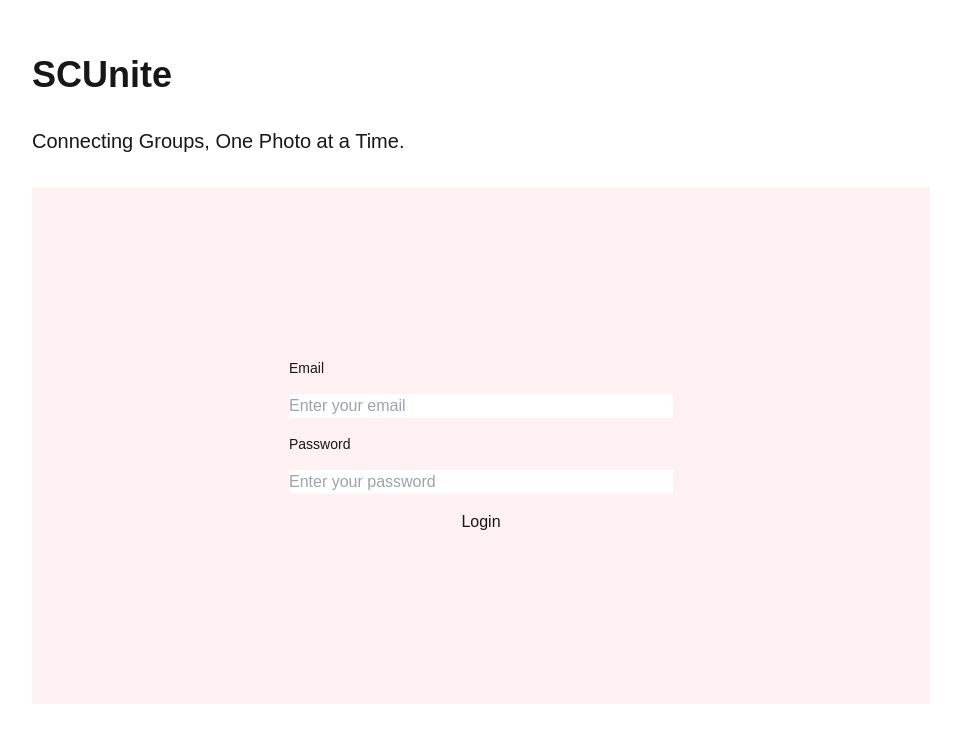
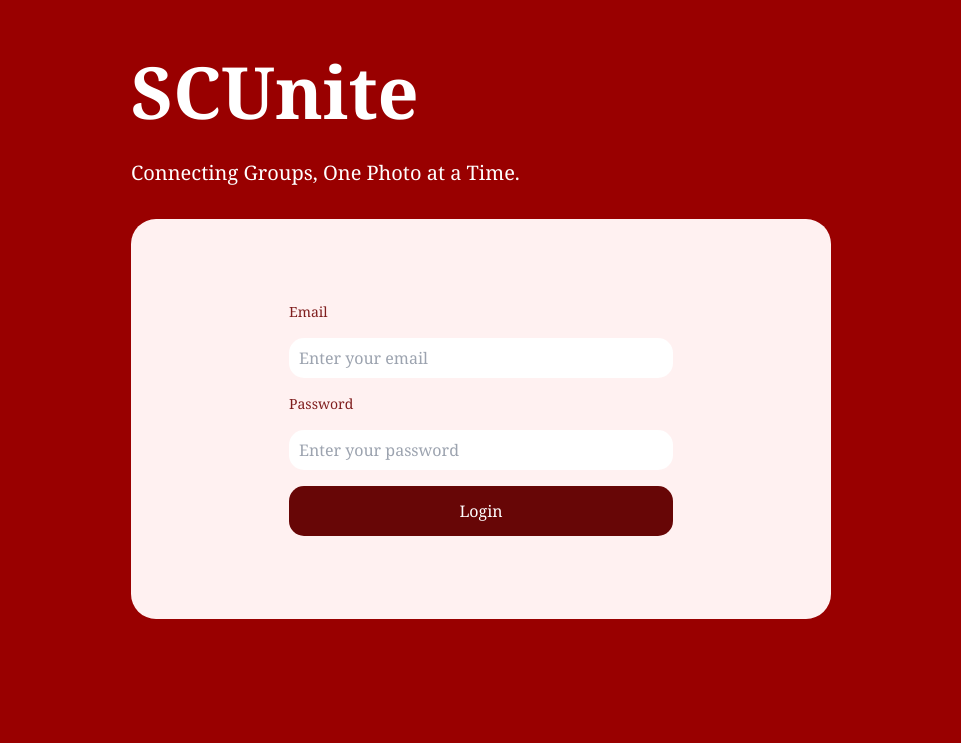
Before and after one commit to sage31/INRIX-AWS-Hackathon, a Next.js app in the folder inrix-aws-hackathon/: page / in a window 1280 px wide. Shown: the part 109-852 px from the top of the page, without its empty margins (159-1120 px from the left). Built offline with nearby package versions, Linux system fonts and the light colour scheme.

Commit message:
login and home page

```diff
--- a/inrix-aws-hackathon/app/globals.css
+++ b/inrix-aws-hackathon/app/globals.css
@@ -1,3 +1,4 @@
+
 @tailwind base;
 @tailwind components;
 @tailwind utilities;
@@ -15,8 +16,8 @@
 }
 
 body {
-  color: var(--foreground);
-  background: var(--background);
+  color: white;
+  background:#990000;
   font-family: Arial, Helvetica, sans-serif;
 }
 
@@ -26,50 +27,61 @@ body {
   font-weight: 400;
 }
 
+
 .login_box{
-  border-radius: 25px, 0px, 0px, 0px;
-  width: 898px;
-  height: 517px;
+  border-radius: 25px;
+  width: 700px;
+  height: 400px;
   position: relative;
   gap: 0px;
   opacity: 1;
   background: #FFF1F1;
+  display: flex;
+  align-items: center;
+  justify-content: center;
+  padding: 40px;
+}
+
+.login_box-form {
+  display: flex;
+  flex-direction: column;
+  width: 100%;
+  gap: 20px;
   align-items: center;
   justify-content: center;
 }
 
-.login_box form {
-  display: flex;
-  flex-direction: column;
+.login_box-input{
   width: 100%;
+  height: 40px;
+  padding: 10px;
+  align-items: center;
+  border-radius: 15px;
+  box-sizing: border-box;
 }
 
-.login-box input{
-  width: 541px;
-  height: 179px;
-  top: -965px;
-  left: -266px;
-  border-radius: 15px, 15px, 15px, 15px;
-}
-
-.login-box button{
-  width: 255.59px;
-  height: 67px;
-  top: -742px;
-  left: -119px;
+.login_box-button{
+  width: 100%;
+  height: 50px;
   gap: 0px;
-  border-radius: 15px 15px 15px 15px;
-  opacity: 0px;
+  border-radius: 15px;
+  opacity: 1px;
+  align-items: center;
+  justify-content: center;
+  display: flex;
   background: #670606;
 }
 
 .sidebar {
   width: 330px;
-  height: 1048px;
+  height: 750px;
   top: 1026px;
   left: -856px;
   gap: 0px;
-  border-radius: 25px 0px 0px 0px;
+  margin-top: 15px;
+  margin-left: 15px;
+  padding: 20px;
+  border-radius: 25px;
   opacity: 0px;
   background: #FFF1F1;
 
@@ -85,10 +97,12 @@ body {
 .sidebar a.active{
   background-color: #990000;
   color: white;
+  border-radius: 25px;
 }
 .sidebar a:hover{
   background-color: #670606;
   color: white;
+  border-radius: 25px;
 }
 
 .sidebar a:hover:not(.active){
@@ -100,37 +114,92 @@ body {
   display: block;
   padding-left: 20px;
   margin-top: 10px;
+  margin-bottom: 10px;
+  background: #F2B6B6;
+  border-radius: 25px;
 }
 
-.submenu li{
+.submenu-link{
   margin-bottom: 5px;
 }
 
-.submenu li a{
+.submenu-link-a{
   padding: 8px;
   background: #FFF1F1;
   color:#990000;
   border: 5px;
 }
 
-.submenu li a:hover{
+.submenu-link-a:hover{
   background-color: white;
   color: black;
 }
+
 .content{
-  margin-left: -889px;
+  margin-left: -700px;
   padding: 20px;
-  height: 1000px;
 }
 
-.user-profile{
+.search-bar {
+  display: flex;
+  align-items: center;
+  justify-content: center;
+  width: 100%;
+  padding: 2px;
+}
+
+.search-input{
+  width: 100%;
+  padding: 20px;
+  font: serif;
+  border-radius: 25px;
+  color: #670606;
+}
+
+.search-button{
+  padding: 20px;
+  margin-left: 10px;
+  background-color:#FFF1F1;
+  color:#670606;
+  border-radius: 25px;
+  cursor: pointer;
+}
+
+.cards {
+  display: flex;
+  flex-wrap: wrap; /* Ensures cards wrap to the next row */
+  gap: 1rem; /* Adjust spacing between cards */
+  padding-left: 50px;
+  padding-right: 50px;
+  justify-content: center;
+  margin-top: 2rem;
+}
+
+.club-cards{
+  background-color: #fff;
+  border-radius: 0.4rem;
+  overflow: hidden;
+  box-shadow: 0 3rem 6rem rgba(0, 0, 0, 0.1);
+  cursor: pointer;
+  transition: 0.2s;
+  flex: 1 1 calc(33.33% - 1rem); /* Distribute cards evenly in a row */
+  max-width: calc(33.33% - 1rem); /* Limit maximum width */
+}
+
+.user-profile {
   position: absolute;
-  width: 79px;
-  height: 69px;
-  top: -196px;
-  left: 773px;
-  gap: 0px;
-  opacity: 0px;
+  top: 16px;
+  right: 16px;
+  background-color: #670606;
+  color: white;
+  border-radius: 25px;
+  padding: 10px 20px;
   cursor: pointer;
-  object-fit: cover; /*for user pfp*/
+  font-weight: bold;
+  font-size: 16px;
+  transition: background-color 0.3s;
 }
+
+.user-profile:hover {
+  background-color: black;
+}
--- a/inrix-aws-hackathon/app/page.tsx
+++ b/inrix-aws-hackathon/app/page.tsx
@@ -1,13 +1,13 @@
 export default function Login() {
   return (
-    <div className="grid grid-rows-[20px_1fr_20px] items-center justify-items-center min-h-screen p-8 pb-20 gap-16 sm:p-20 font-[Arial, Helvetica, sans-serif]">
+    <div className="grid grid-rows-[20px_1fr_20px] items-center justify-items-center min-h-screen p-8 pb-20 gap-16 sm:p-20 font-serif">
       <main className="flex flex-col gap-8 row-start-2 items-center sm:items-start">
-        <h1 className="text-4xl font-bold">SCUnite</h1>
+        <h1 className="text-7xl font-bold ">SCUnite</h1>
         <p className="text-xl">Connecting Groups, One Photo at a Time.</p>
 
         <div className="login_box flex items-center justify-center p-8">
           <form className="flex flex-col gap-4 w-full max-w-sm">
-            <label htmlFor="email" className="text-sm font-medium">
+            <label htmlFor="email" className="text-sm font-medium text-red-900">
               Email
             </label>
             <input
@@ -16,10 +16,10 @@ export default function Login() {
               name="email"
               placeholder="Enter your email"
               required
-              className="login-box input"
+              className="login_box-input text-red-900"
             />
 
-            <label htmlFor="password" className="text-sm font-medium">
+            <label htmlFor="password" className="text-sm font-medium text-red-900">
               Password
             </label>
             <input
@@ -28,12 +28,12 @@ export default function Login() {
               name="password"
               placeholder="Enter your password"
               required
-              className="login-box-input"
+              className="login_box-input text-red-900"
             />
 
             <button
               type="submit"
-              className="login-box button"
+              className="login_box-button"
             >
               Login
             </button>
@@ -47,17 +47,53 @@ export default function Login() {
 
 export function Home() {
   return (
-    <div>
-    <div className="sidebar">
-      <a href="#home" className="sidebar-link active">My Clubs</a>
-      <a href="#upload" className="sidebar-link">Upload Photos</a>
-      <a href="#profile" className="sidebar-link">Profile</a>
+    <div className="flex">
+      <div className="sidebar p-4 font-serif">
+        <a href="#home" className="sidebar-link active">My Clubs</a>
+        <div className="submenu p-4 font-serif">
+          <a href="#option" className="submenu-link">ACM</a>
+          <a href="#option2" className="submenu-link">SWE</a>
+        </div>
+        <a href="#upload" className="sidebar-link active mb-4">Other Clubs</a>
+        <a href="#profile" className="sidebar-link active">Logout</a>
+      </div>
+
+      <div className="flex-1 p-4 font-serif flex flex-col items-center mt-8">
+        <header className="mb-4 text-center">
+          <h1 className="text-6xl font-bold">SCUnite</h1>
+          <button className="user-profile absolute top-4 right-4">Profile</button>
+        </header>
+
+        <div className="search-bar my-4 font-serif flex justify-center w-full">
+          <input
+            type="text"
+            placeholder="Search for clubs or photos..."
+            className="w-full max-w-xl p-2 rounded-lg border text-red-900"
+          />
+        </div>
+
+        <div className= "cards mt-8 w-full grid grid-cols-1 sm:grid-cols-2 md:grid-cols-3 gap-4 justify-center">
+            <div className="club-cards p-4 bg-white rounded-md shadlow-lg cursor-pointer">
+              <h2 className = "text-m font-semibold text-red-900">ACM</h2>
+            </div>
+
+            <div className="club-cards p-4 bg-white rounded-md shadlow-lg cursor-pointer">
+              <h2 className = "text-m font-semibold text-red-900">SWE</h2>
+            </div>
+
+            <div className="club-cards p-4 bg-white rounded-md shadlow-lg cursor-pointer">
+              <h2 className = "text-m font-semibold text-red-900">ACM-W</h2>
+            </div>
+
+            <div className="club-cards p-4 bg-white rounded-md shadlow-lg cursor-pointer">
+              <h2 className = "text-m font-semibold text-red-900">SHPE</h2>
+            </div>
+
+            <div className="club-cards p-4 bg-white rounded-md shadlow-lg cursor-pointer">
+              <h2 className = "text-m font-semibold text-red-900">ITW</h2>
+            </div>
+            </div>
+      </div>
     </div>
-
-    <div className="content">
-      <h2>Welcome to SCUnite</h2>
-      <p>Here is your dashboard content.</p>
-    </div>
-  </div>
-);
+  );
 }
```
